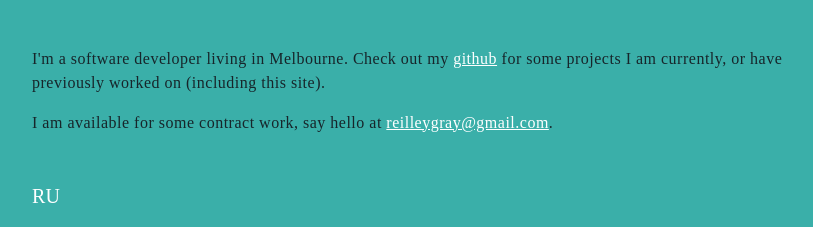
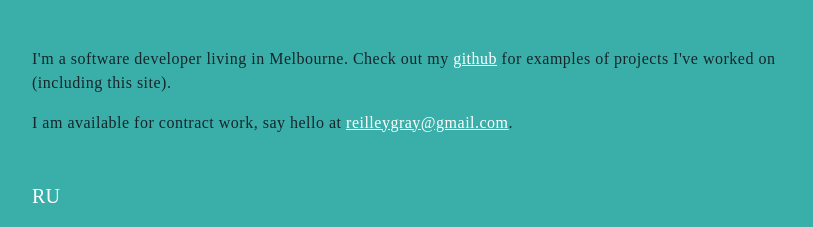
Before and after one commit to Reilley64/www.reilley.dev, a website built with Parcel: page index.html in a window 1280 px wide. Shown: the part 199-426 px from the top of the page, without its empty margins (232-1045 px from the left). Built offline with nearby package versions, Linux system fonts and the light colour scheme; a small style sheet from the web is missing.

Commit message:
Change wording

```diff
--- a/index.html
+++ b/index.html
@@ -26,11 +26,11 @@
       <h2 class="name">Reilley <span class="last">Gray</span></h2>
       <p>
         I'm a software developer living in Melbourne. Check out my
-        <a href="https://github.com/Reilley64" target="_blank">github</a> for some projects I am currently, or have
-        previously worked on (including this site).
+        <a href="https://github.com/Reilley64" target="_blank">github</a> for examples of projects
+        I've worked on (including this site).
       </p>
       <p>
-        I am available for some contract work, say hello at
+        I am available for contract work, say hello at
         <a href="mailto:reilleygray@gmail.com">reilleygray@gmail.com</a>.
       </p>
       <h6 id="languages" style="height: 20px"></h6>
```
